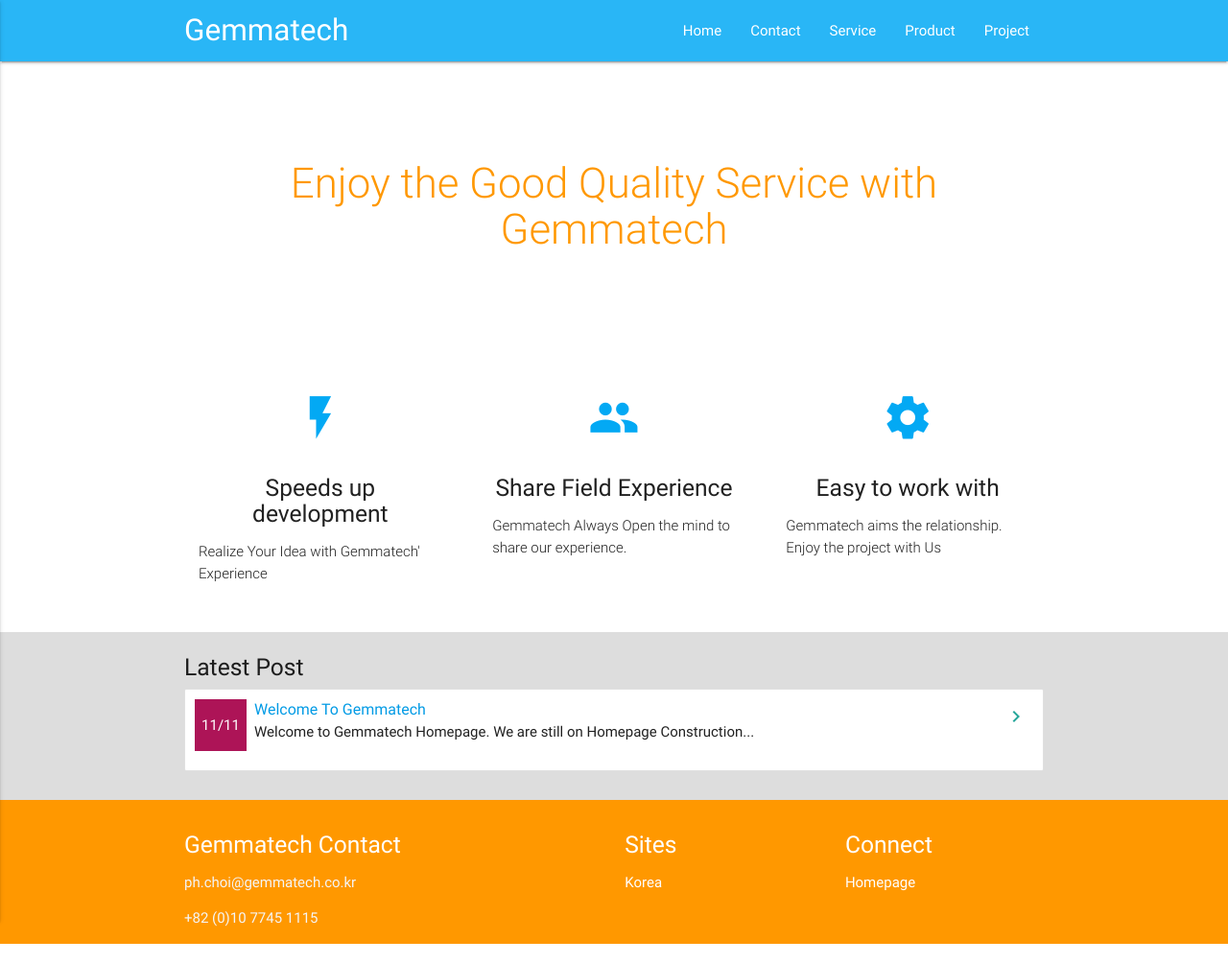
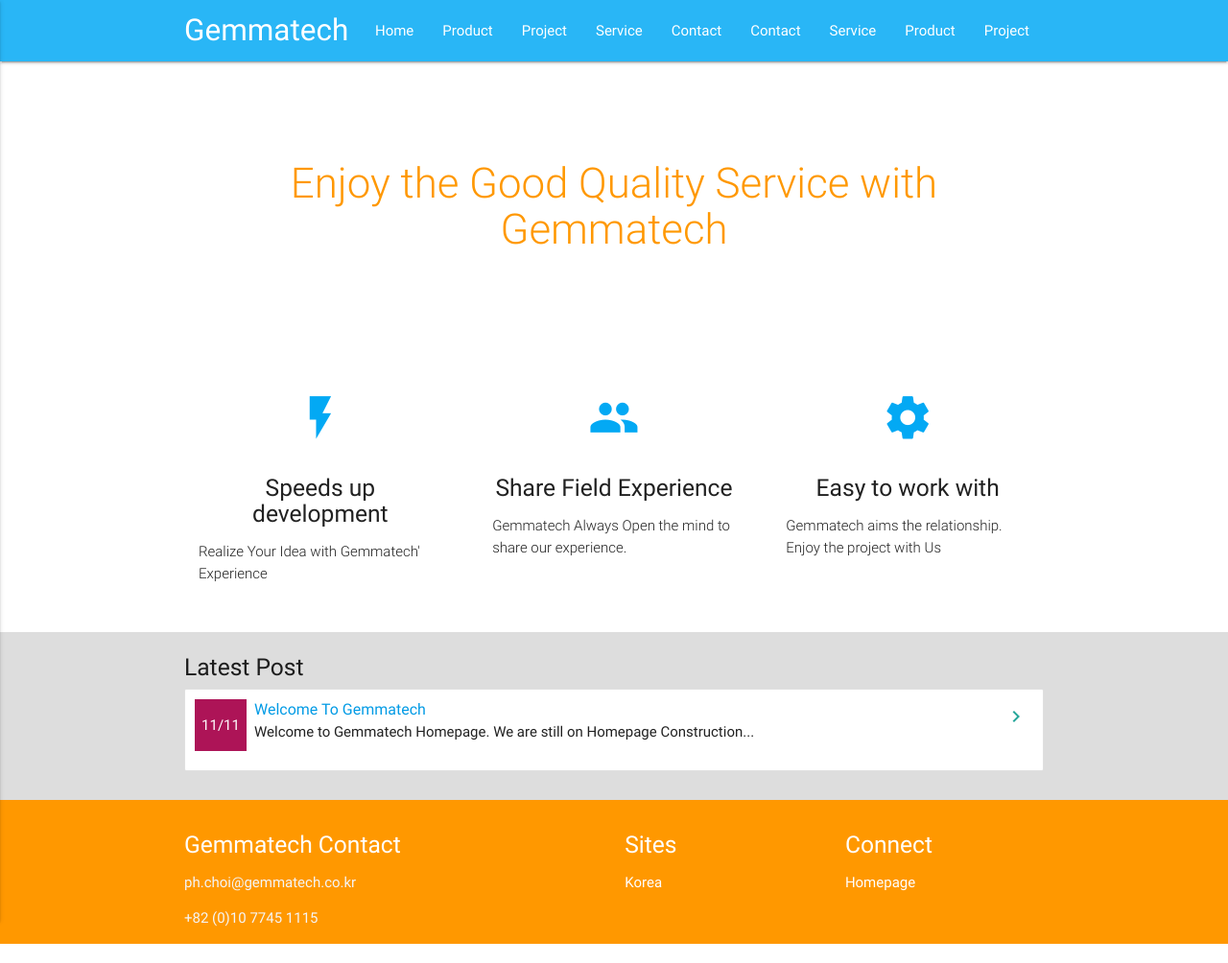
Before and after one commit to gemmatech/gemmatech.github.io, a Jekyll site: the page built from index.md, in a window 1280 px wide. Shown: the whole page at 96% size. Built offline with Jekyll 4.4.1, drawn with Linux system fonts in a browser that asks for light colours.

Commit message:
Update header.html

```diff
--- a/_includes/header.html
+++ b/_includes/header.html
@@ -5,6 +5,10 @@
 
           <ul class="right hide-on-med-and-down">
             <li><a href="{{ "/" | relative_url }}">Home </a></li>
+            <li><a href="{{ "/" | relative_url }}">Product </a></li>
+            <li><a href="{{ "/" | relative_url }}">Project </a></li>
+            <li><a href="{{ "/" | relative_url }}">Service </a></li>
+            <li><a href="{{ "/" | relative_url }}">Contact </a></li>
             {% if page_paths %}
                 {% for path in page_paths %}
                     {% assign my_page = site.pages | where: "path", path | first %}
```
